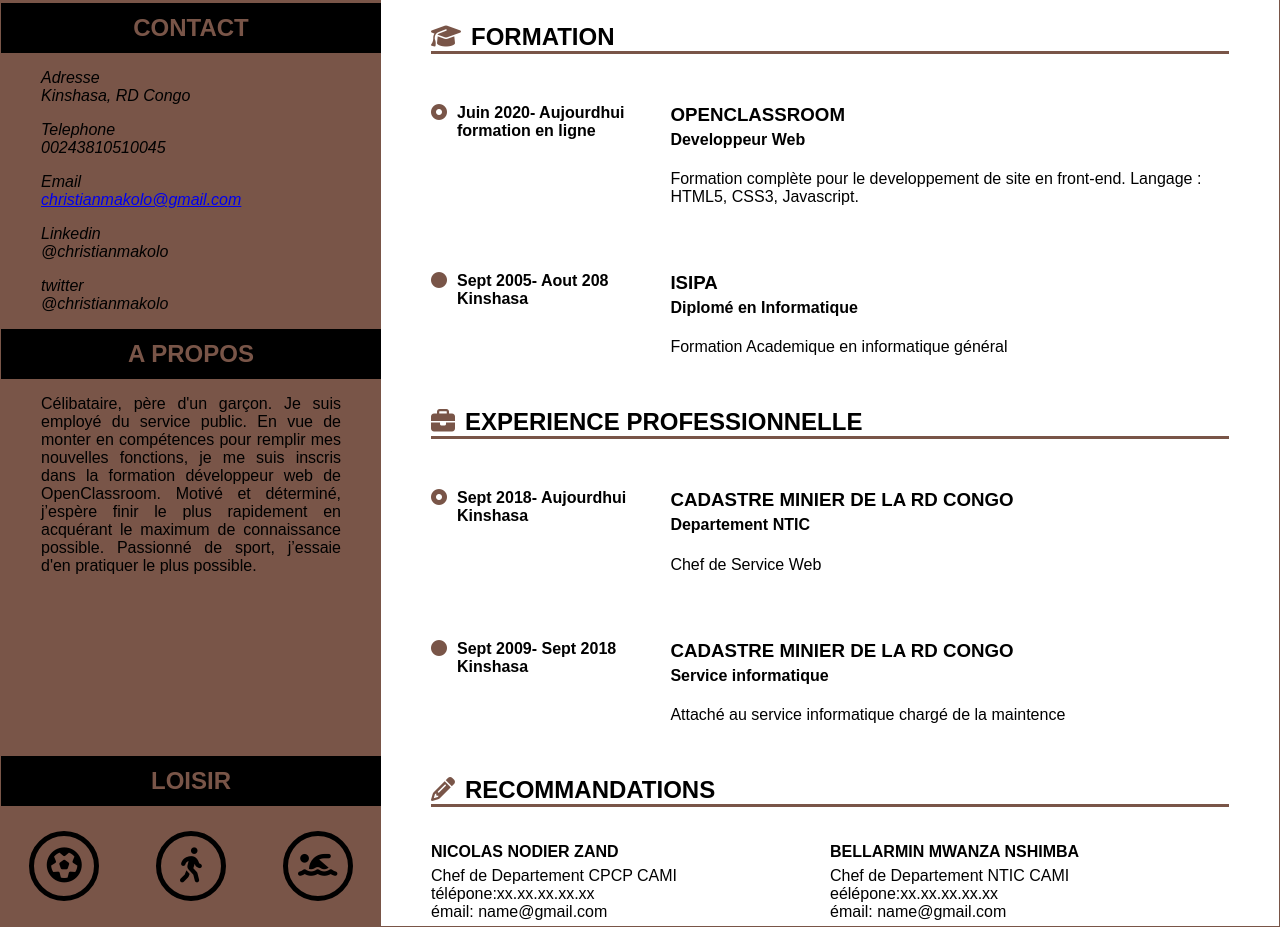
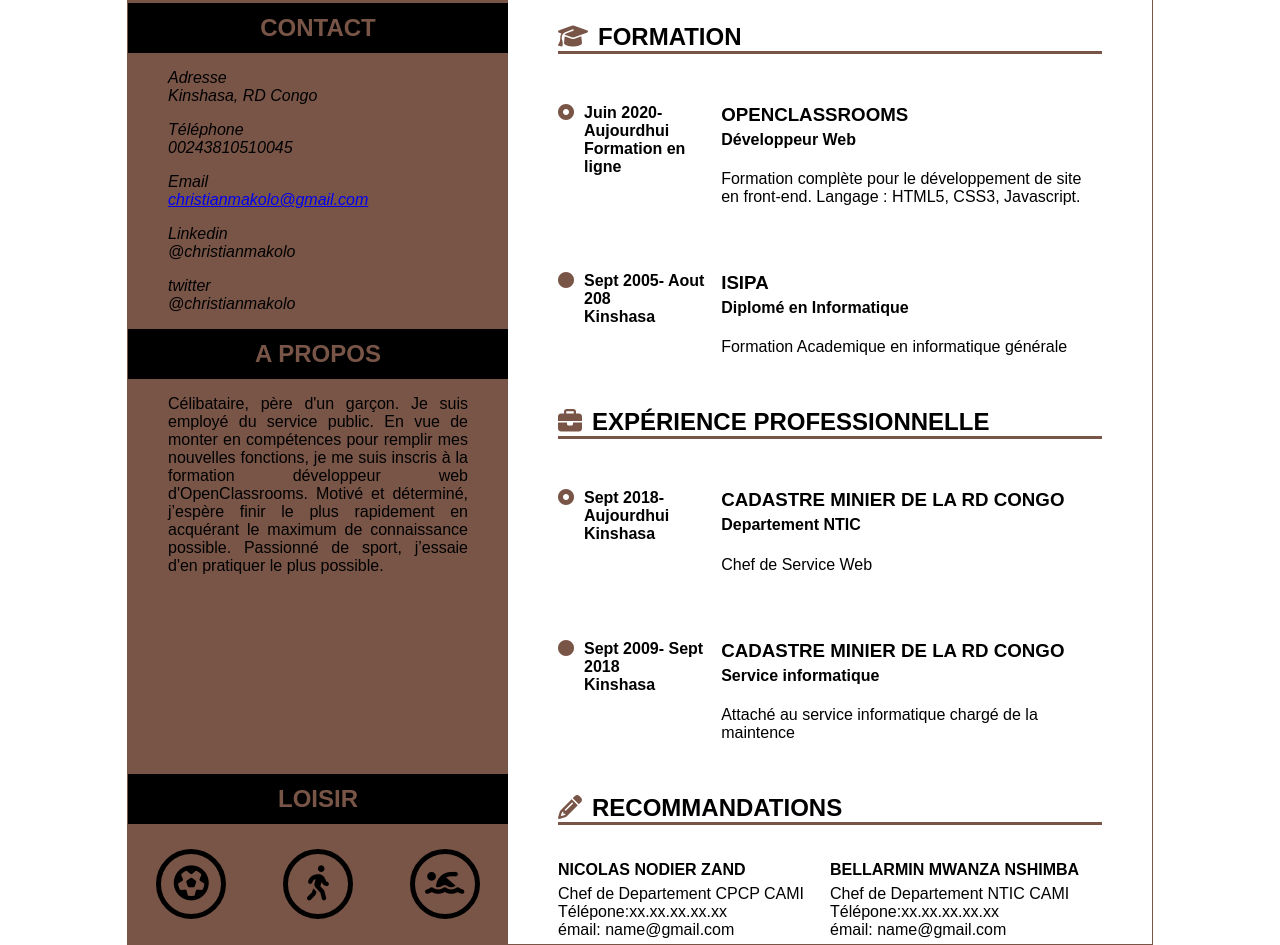
Before and after one commit to christianmakolo/OC_DW_P2, a plain HTML site: page index.html in a window 1280 px wide. Shown: the part 298-1243 px from the top of the page. Drawn offline with Linux system fonts and the light colour scheme.

Commit message:
Add files via upload

```diff
--- a/index.html
+++ b/index.html
@@ -31,7 +31,7 @@
             <h2>contact</h2>
             <address>
                 <p>Adresse<br>Kinshasa, RD Congo</p>
-                <p>Telephone<br>00243810510045</p>
+                <p>Téléphone<br>00243810510045</p>
                 <p>Email<br><a href="christianmakolo@gmail.com">christianmakolo@gmail.com</a> </p>
                 <p>Linkedin<br>@christianmakolo</p>
                 <p>twitter<br>@christianmakolo</p>
@@ -42,7 +42,7 @@
           <aside id="a_propos">
             <h2 class="info">a propos</h2>
             <div class="text-a-propos">
-               <p>Célibataire, père d'un garçon. Je suis employé du service public. En vue de monter en compétences pour remplir mes nouvelles fonctions, je me suis inscris dans la formation développeur web de OpenClassroom. Motivé et déterminé, j’espère finir le plus rapidement en acquérant le maximum de connaissance possible. Passionné de sport, j’essaie d'en pratiquer le plus possible.</p>
+               <p>Célibataire, père d'un garçon. Je suis employé du service public. En vue de monter en compétences pour remplir mes nouvelles fonctions, je me suis inscris à la formation développeur web d'OpenClassrooms. Motivé et déterminé, j’espère finir le plus rapidement en acquérant le maximum de connaissance possible. Passionné de sport, j’essaie d'en pratiquer le plus possible.</p>
             </div>
           </aside>
 
@@ -62,12 +62,12 @@
                <li class="bloc-formation">
                    <div class="bloc-date">
                       <i class="fas fa-dot-circle"></i>
-                      <h4>Juin 2020- Aujourdhui<br>formation en ligne</h4>
+                      <h4>Juin 2020- Aujourdhui<br>Formation en ligne</h4>
                    </div>
                    <div class="bloc-detail">
-                   <h3>OpenClassroom</h3>
-                   <h4>Developpeur Web</h4>
-                   <p>Formation complète pour le developpement de site en front-end. Langage : HTML5, CSS3, Javascript.</p>
+                   <h3>OpenClassrooms</h3>
+                   <h4>Développeur Web</h4>
+                   <p>Formation complète pour le développement de site en front-end. Langage : HTML5, CSS3, Javascript.</p>
                    </div>
 
                </li>
@@ -80,7 +80,7 @@
                   <div class="bloc-detail">
                      <h3>ISIPA</h3>
                      <h4>Diplomé en Informatique</h4>
-                     <p>Formation Academique en informatique général</p>
+                     <p>Formation Academique en informatique générale</p>
                  </div>
 
                </li>
@@ -90,7 +90,7 @@
 
             </article>
             <article id="experience">
-                         <h2><i class="fas fa-briefcase"></i><span>experience professionnelle</span></h2>
+                         <h2><i class="fas fa-briefcase"></i><span>expérience professionnelle</span></h2>
 
             <ul>
               <li class="bloc-experience">
@@ -146,11 +146,11 @@
             <div class="bloc-recommandations">
               <div class="recommandations-gauche">
                 <h4>Nicolas Nodier Zand</h4>
-                <p>Chef de Departement CPCP CAMI<br>télépone:xx.xx.xx.xx.xx<br>émail: name@gmail.com</p>
+                <p>Chef de Departement CPCP CAMI<br>Télépone:xx.xx.xx.xx.xx<br>émail: name@gmail.com</p>
               </div>
               <div class="recommandations-droite">
                 <h4>Bellarmin Mwanza Nshimba</h4>
-                <p>Chef de Departement NTIC CAMI<br>eélépone:xx.xx.xx.xx.xx<br>émail: name@gmail.com</p>
+                <p>Chef de Departement NTIC CAMI<br>Télépone:xx.xx.xx.xx.xx<br>émail: name@gmail.com</p>
               </div>
             </div>
           </article>
--- a/styles.css
+++ b/styles.css
@@ -2,7 +2,8 @@ body
 {
 	font-family: arial, sans-serif;
 	border: 1px solid #795548;
-	margin: 0;
+	width: 80%;
+	margin: 0 auto;
 	padding: 0;
 
 
```
